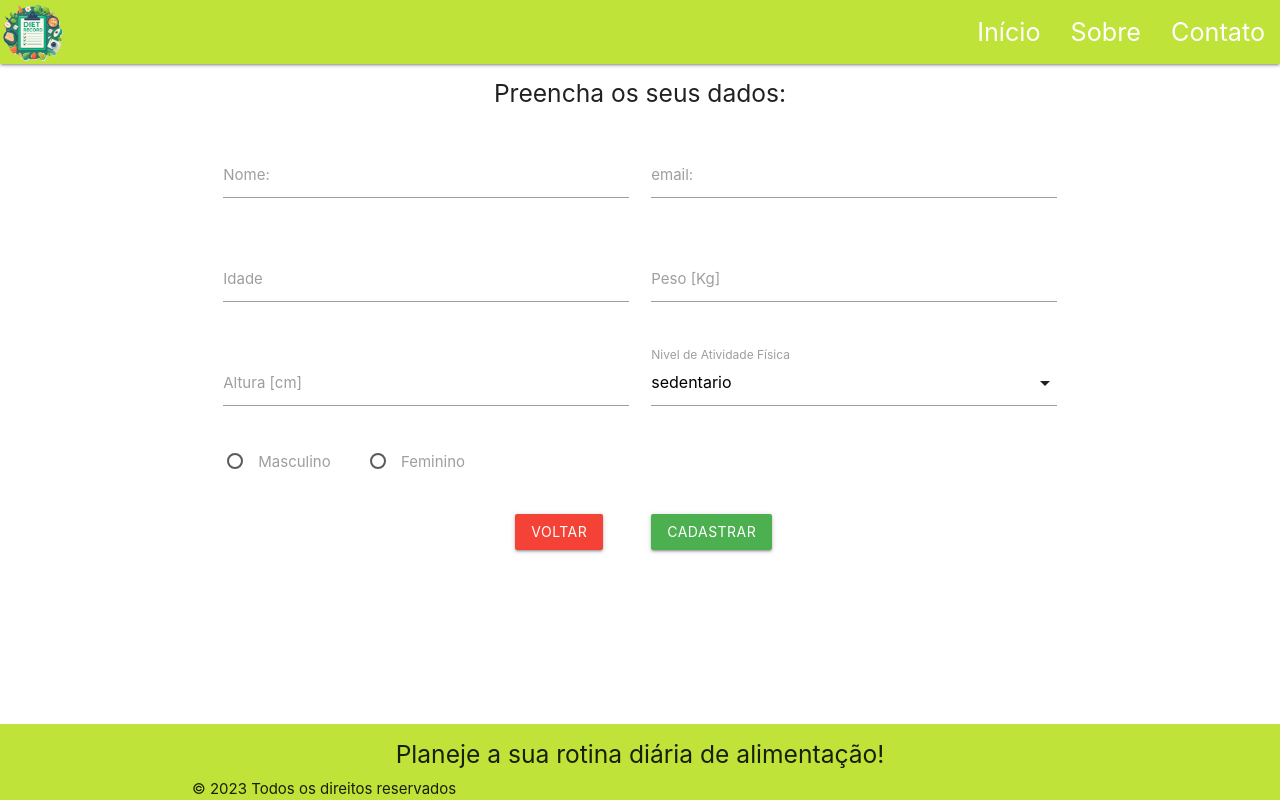
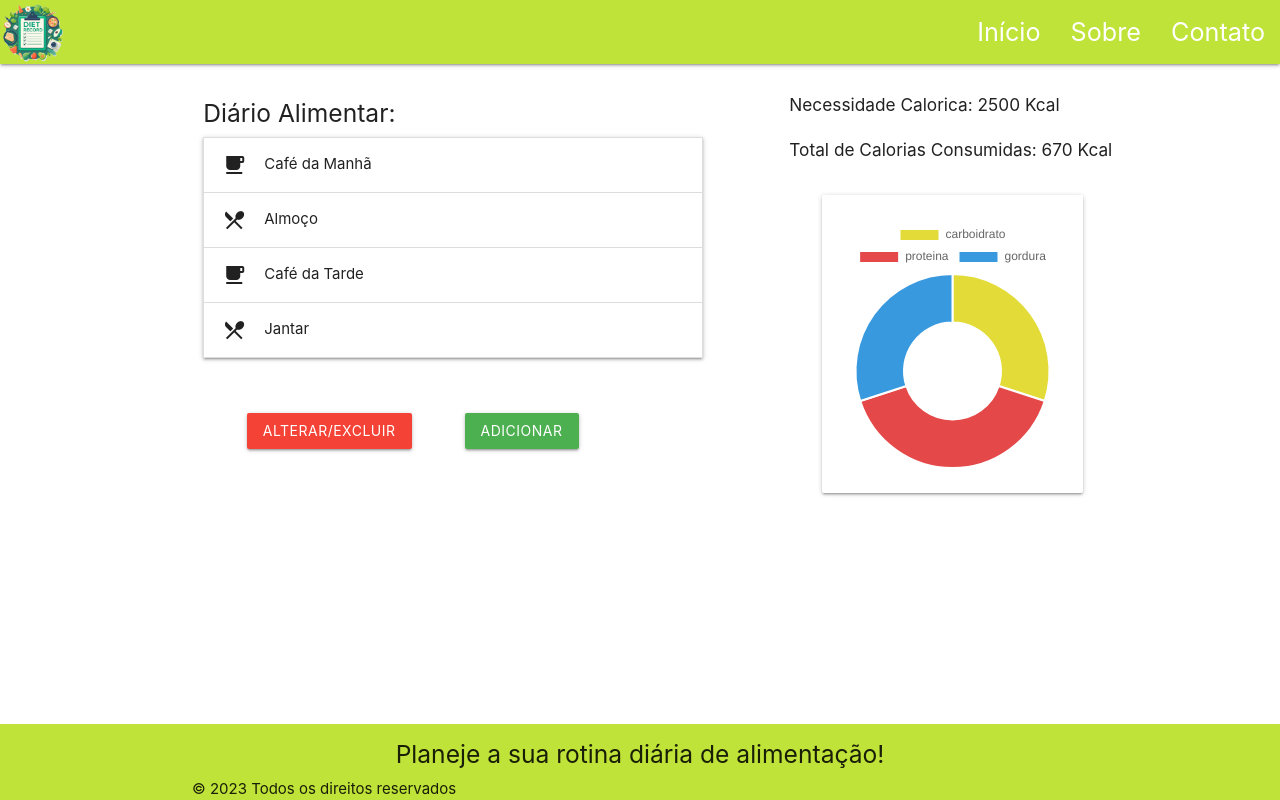
Before and after one commit to edson-vieira19/registro-de-dieta, an Angular app: page / in a window 1280 px wide. Built offline with nearby package versions, Linux system fonts and the light colour scheme.

Commit message:
criado componente diario-alimentar

```diff
--- a/package.json
+++ b/package.json
@@ -18,6 +18,7 @@
     "@angular/platform-browser": "^16.2.0",
     "@angular/platform-browser-dynamic": "^16.2.0",
     "@angular/router": "^16.2.0",
+    "chart.js": "^4.4.0",
     "material-icons": "^1.13.12",
     "materialize-css": "^1.0.0",
     "rxjs": "~7.8.0",
--- a/src/app/app.component.html
+++ b/src/app/app.component.html
@@ -1,14 +1,14 @@
 <header>
 <app-cabecalho></app-cabecalho>
 </header>
-
 
 <main>
 <router-outlet>
 
 
     <!-- <app-tela-login></app-tela-login> -->
-    <app-tela-cadastro></app-tela-cadastro>
+    <!-- <app-tela-cadastro></app-tela-cadastro> -->
+        <app-diario-alimentar></app-diario-alimentar>
 
 </router-outlet>
 </main>
--- a/src/app/app.module.ts
+++ b/src/app/app.module.ts
@@ -8,6 +8,7 @@ import { CabecalhoComponent } from './componente2-cabecalho/cabecalho/cabecalho.
 import { TelaLoginComponent } from './tela-login/tela-login.component';
 import { FormsModule } from '@angular/forms';
 import { TelaCadastroComponent } from './tela-cadastro/tela-cadastro.component';
+import { DiarioAlimentarComponent } from './diario-alimentar/diario-alimentar.component';
 
 @NgModule({
   declarations: [
@@ -16,6 +17,7 @@ import { TelaCadastroComponent } from './tela-cadastro/tela-cadastro.component';
     CabecalhoComponent,
     TelaLoginComponent,
     TelaCadastroComponent,
+    DiarioAlimentarComponent,
     // FormsModule,
   ],
   imports: [
--- /dev/null
+++ b/src/app/diario-alimentar/diario-alimentar.component.html
@@ -0,0 +1,89 @@
+    <!--container-->
+<div class="container" style="margin-top: 20px;">
+    <!--linha principal-->
+<div class="row">
+    <!--metade esquerda-->
+    <div class="col s12 m7">
+        <h5>Diário Alimentar: </h5>
+        <!--colapsavel-->
+        <ul class="collapsible">
+            <!--refeicao1-->
+            <li>
+                <div class="collapsible-header"><i class="material-icons">free_breakfast</i>Café da Manhã</div>
+                <div class="collapsible-body">
+                    <ul class="collection">
+                      <!-- Alimentos do Café da Manhã -->
+                      <li class="collection-item">1- Pão quant=50g carb=30g  prot=0g gord=0g calorias= 120</li>
+                      <!-- Outros alimentos do Café da Manhã aqui -->
+                    </ul>
+                </div>
+            </li>
+            <!--refeicao2-->
+            <li>
+                  <div class="collapsible-header"><i class="material-icons">local_dining</i>Almoço</div>
+                    <div class="collapsible-body">
+                    <ul class="collection">
+                      <!-- Alimentos do Almoço -->
+                      <li class="collection-item">bife de carne magra quant=100g carb=0g  prot=30g gord=15g calorias= 255</li>
+                      <!-- Outros alimentos do Almoço -->
+                    </ul>
+                  </div>
+            </li>
+            <!--refeicao3-->
+            <li>
+                  <!--cafe da tarde-->
+                  <div class="collapsible-header"><i class="material-icons">free_breakfast</i>Café da Tarde</div>
+                    <div class="collapsible-body">
+                    <ul class="collection">
+                      <!-- Alimentos do Almoço -->
+                      <li class="collection-item">bife de carne magra quant=100g carb=0g  prot=30g gord=15g calorias= 255</li>
+                      <!-- Outros alimentos do Almoço -->
+                    </ul>
+                  </div>
+            </li>
+            <!--refeicao4-->
+            <li>
+                  <!--Jantar-->
+                  <div class="collapsible-header"><i class="material-icons">local_dining</i>Jantar</div>
+                    <div class="collapsible-body">
+                    <ul class="collection">
+                      <!-- Alimentos do Almoço -->
+                      <li class="collection-item">bife de carne magra quant=100g carb=0g  prot=30g gord=15g calorias= 255</li>
+                      <!-- Outros alimentos do Almoço -->
+                    </ul>
+                  </div>
+
+            </li>
+        </ul>
+        <div class="row" style="padding-top: 40px;">
+            <div class="col s6 m6 push-m1 push-s1">
+                <a class="waves-effect waves-light btn red">alterar/excluir</a>
+            </div>
+            <div class="col s6 m6">
+                <a class="waves-effect waves-light btn green">adicionar</a>
+            </div>
+        </div>
+    </div>
+    <hr>
+    <!--metade direita-->
+    <div class="col s12 m5 push-s1 push-m1">
+        <div class="row"> <h6>Necessidade Calorica: 2500 Kcal</h6></div>
+        <div class="row"> <h6>Total de Calorias Consumidas: 670 Kcal</h6></div>
+        <div class="row">
+            <!--grafico -->
+            <div id="grafico" class="container">
+                <div class="row">
+                    <div class="col s12 pull-s1 pull-m1">
+                      <div class="card">
+                        <div class="card-content">
+                          <canvas #donutchart width="250" height="250"></canvas>
+                        </div>
+                      </div>
+                    </div>
+                  </div>
+            </div>
+        </div>
+    </div>
+</div>
+
+</div>
--- /dev/null
+++ b/src/app/diario-alimentar/diario-alimentar.component.ts
@@ -0,0 +1,44 @@
+import { Component, OnInit, ViewChild, ElementRef, AfterViewInit} from '@angular/core';
+
+import Chart from 'chart.js/auto';
+
+declare var M: any;
+
+@Component({
+  selector: 'app-diario-alimentar',
+  templateUrl: './diario-alimentar.component.html',
+  styleUrls: ['./diario-alimentar.component.css']
+})
+export class DiarioAlimentarComponent implements OnInit, AfterViewInit{
+  @ViewChild('donutchart') donutChart!: ElementRef;
+
+  constructor(){}
+
+  ngOnInit(): void {
+    var elems = document.querySelectorAll('.collapsible');
+    var instances = M.Collapsible.init(elems,{
+      accordion: false
+    });
+  }
+
+  ngAfterViewInit(): void {
+    const ctx = this.donutChart.nativeElement.getContext('2d');
+
+    var chart = new Chart(ctx,{
+      type: 'doughnut',
+      data: {
+        labels: ['carboidrato', 'proteina', 'gordura'],
+        datasets: [{
+          data: [30, 40, 30],
+          backgroundColor: ['#E3DC38', '#E44848', '#3899DF']
+        }]
+      },
+      options: {
+        //cutout: '80%', // Define a porcentagem de corte para criar o donut
+        responsive: true,
+        maintainAspectRatio: false
+      }
+    });
+  }
+
+}
--- a/src/styles.css
+++ b/src/styles.css
@@ -1,3 +1,11 @@
 /* You can add global styles to this file, and also import other style files */
 @import "~materialize-css/dist/css/materialize.css";
 @import "~material-icons/iconfont/material-icons.css";
+
+* {
+    padding: 0;
+    margin: 0;
+    vertical-align: baseline;
+    list-style: none;
+    border: 0;
+  }
```
Also changed, not shown: src/app/Model/alimento.ts (added, +15 -0 lines), src/app/Model/usuario.ts (added, +28 -0 lines), src/app/app.component.css (+0 -17 lines), src/app/diario-alimentar/diario-alimentar.component.css (added), 2 other files (tests, documents, lock files or other folders).
